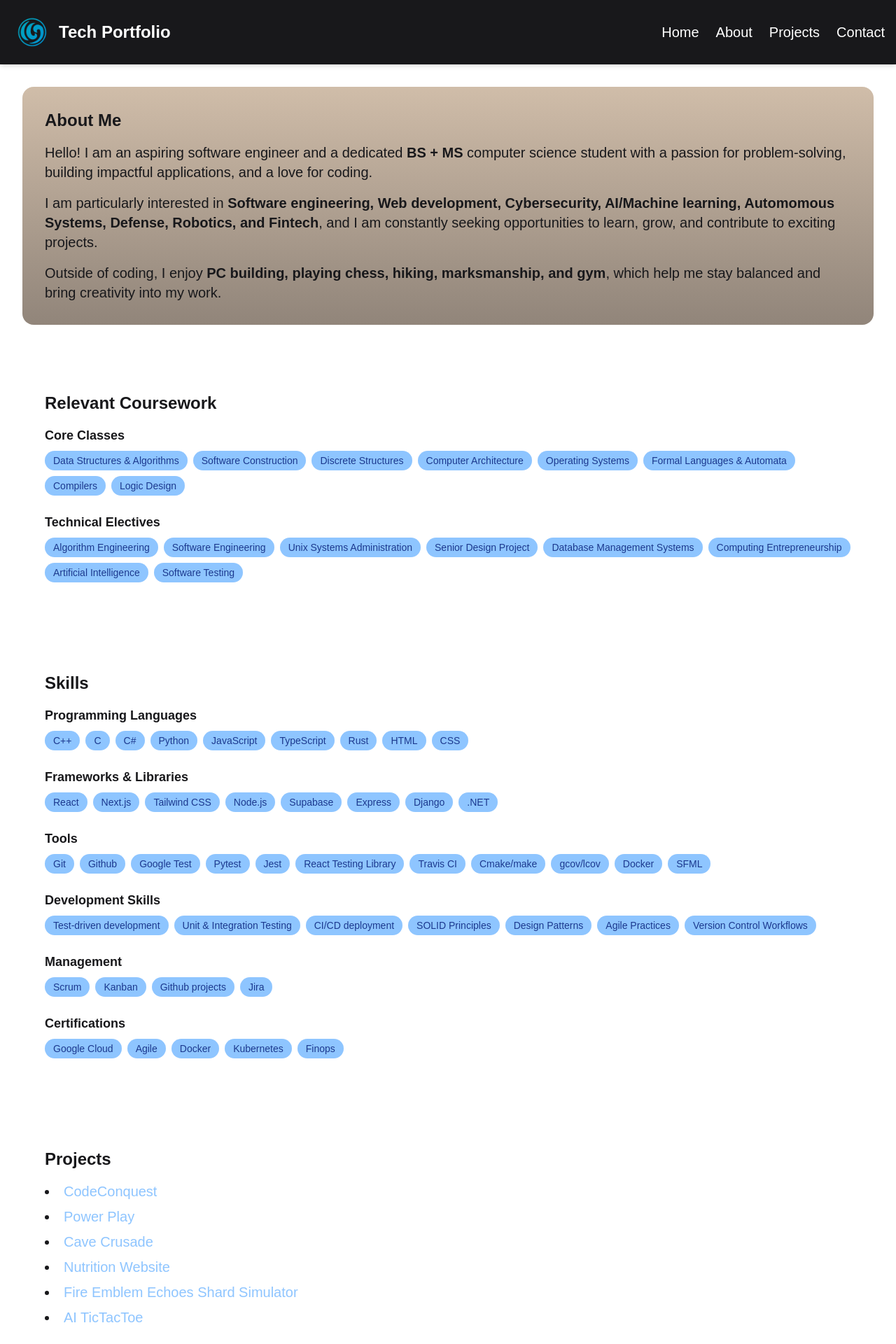
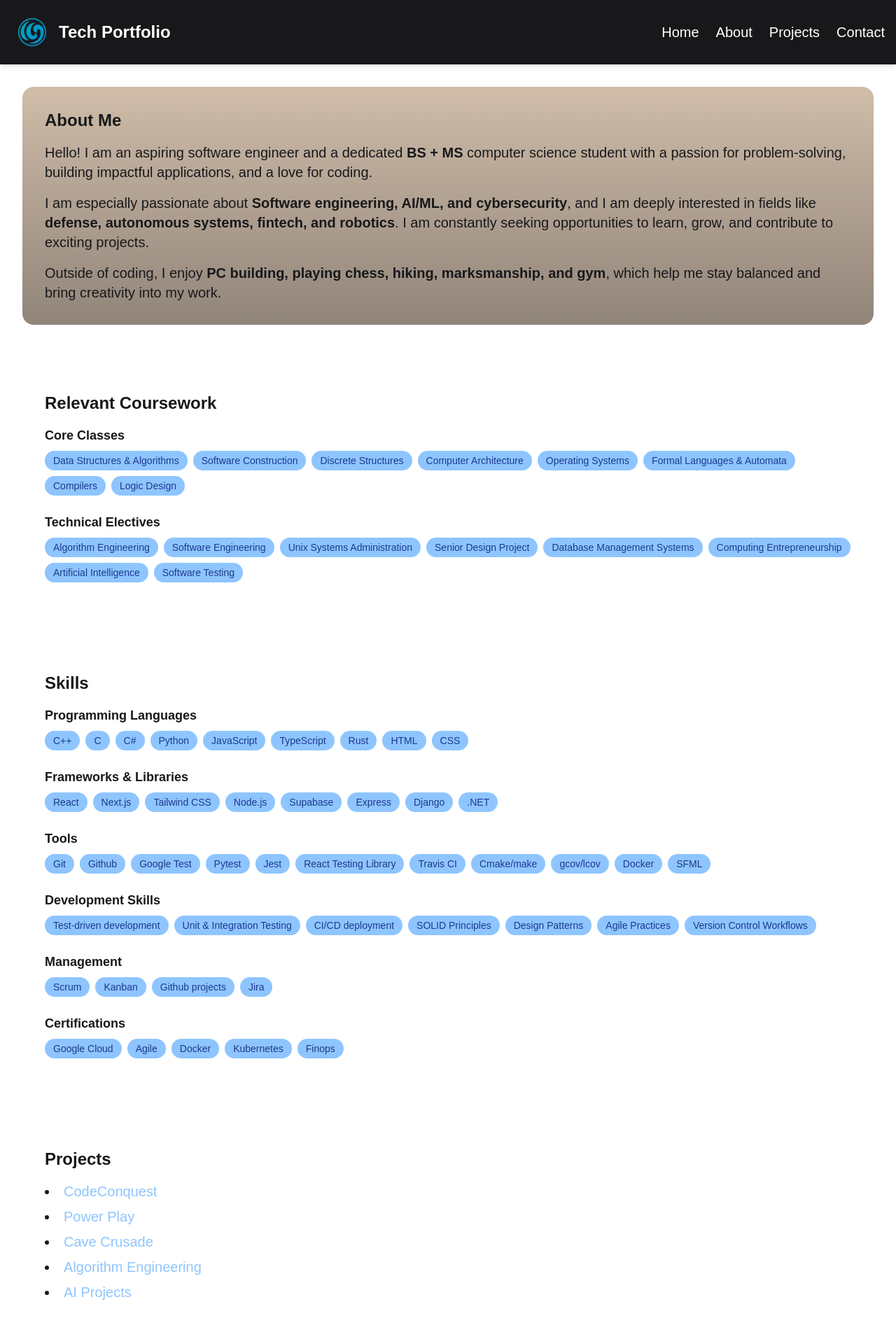
Before and after one commit to Ampherost/Ampherost.github.io, a Next.js app: page / in a window 1280 px wide. Shown: the top 1920 px of the page at 70% size. Built offline with nearby package versions, Linux system fonts and the light colour scheme.

Commit message:
lil update

```diff
--- a/app/page.tsx
+++ b/app/page.tsx
@@ -18,9 +18,9 @@ export default function Home() {
             and a love for coding.
           </p>
           <p className="mb-4">
-            I am particularly interested in <strong>Software engineering, Web development,
-            Cybersecurity, AI/Machine learning, Automomous Systems, Defense, Robotics, and Fintech</strong>, and I am constantly seeking
-            opportunities to learn, grow, and contribute to exciting projects.
+            I am especially passionate about <strong>Software engineering, AI/ML, and cybersecurity</strong>,
+            and I am deeply interested in fields like <strong>defense, autonomous systems, fintech, and
+            robotics</strong>. I am constantly seeking opportunities to learn, grow, and contribute to exciting projects.
           </p>
           <p>
             Outside of coding, I enjoy <strong>PC building, playing chess, hiking,
@@ -211,26 +211,18 @@ export default function Home() {
             </li>
             <li>
               <a
-                href="https://github.com/Ampherost/Nurtition-website"
+                href="https://github.com/Ampherost/Algorithm-Engineering"
                 className="text-blue-300 hover:text-blue-200"
               >
-                Nutrition Website
+                Algorithm Engineering
               </a>
             </li>
             <li>
               <a
-                href="https://github.com/Ampherost/FE-echoes-shard-simulator"
+                href="https://github.com/Ampherost/AI-Projects"
                 className="text-blue-300 hover:text-blue-200"
               >
-                Fire Emblem Echoes Shard Simulator
-              </a>
-            </li>
-            <li>
-              <a
-                href="https://github.com/Ampherost/AI-TicTacToe"
-                className="text-blue-300 hover:text-blue-200"
-              >
-                AI TicTacToe
+                AI Projects
               </a>
             </li>
           </ul>
```
